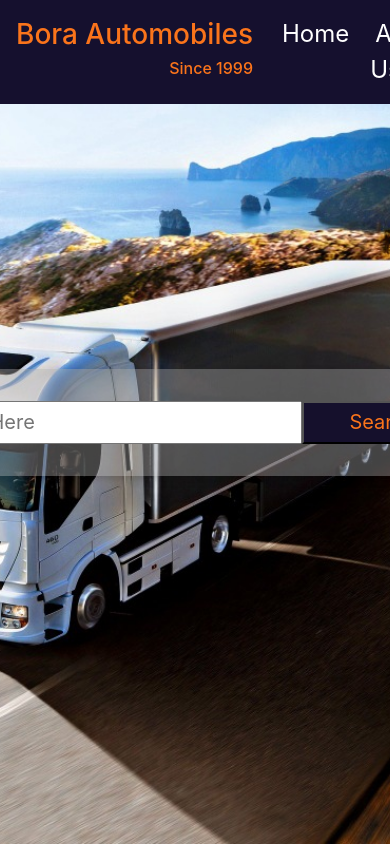
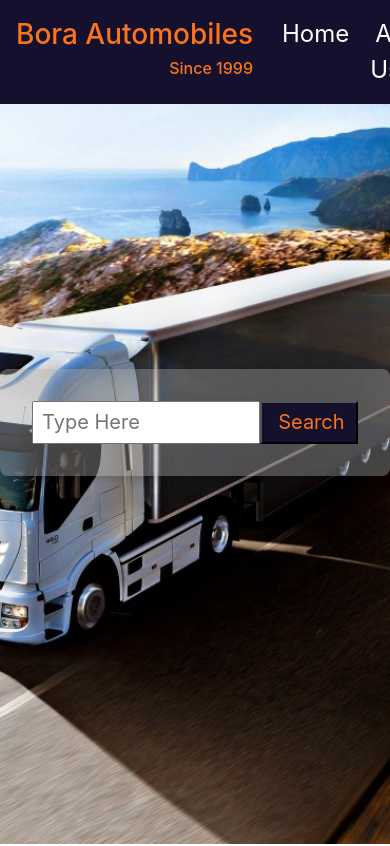
Before and after one commit to debugged-exe/landing-page, a React (Create React App) app: page / in a window 390 px wide. Shown: the top 846 px of the page. Built offline with nearby package versions, Linux system fonts and the light colour scheme.

Commit message:
responsive v.0

```diff
--- a/src/Components/HomeLanding/HomeLanding.css
+++ b/src/Components/HomeLanding/HomeLanding.css
@@ -12,6 +12,6 @@
 
 .form{
     background: rgba(168, 167, 167,0.4);
-background-size: 40px 60px;
-width: 600px ;
+    background-size: 40px 60px;
+    width: 100% ;
 }
--- a/src/Components/Products/product.css
+++ b/src/Components/Products/product.css
@@ -29,3 +29,12 @@ h5{
     margin-right: 0;
     margin-left: 0;
 }
+
+@media only screen and (max-width:300px){
+    .card p{
+        display: none;
+    }
+    .card{
+        padding: 70px 0;
+    }
+}
```
Also changed, not shown: 1 other file (tests, documents, lock files or other folders).
